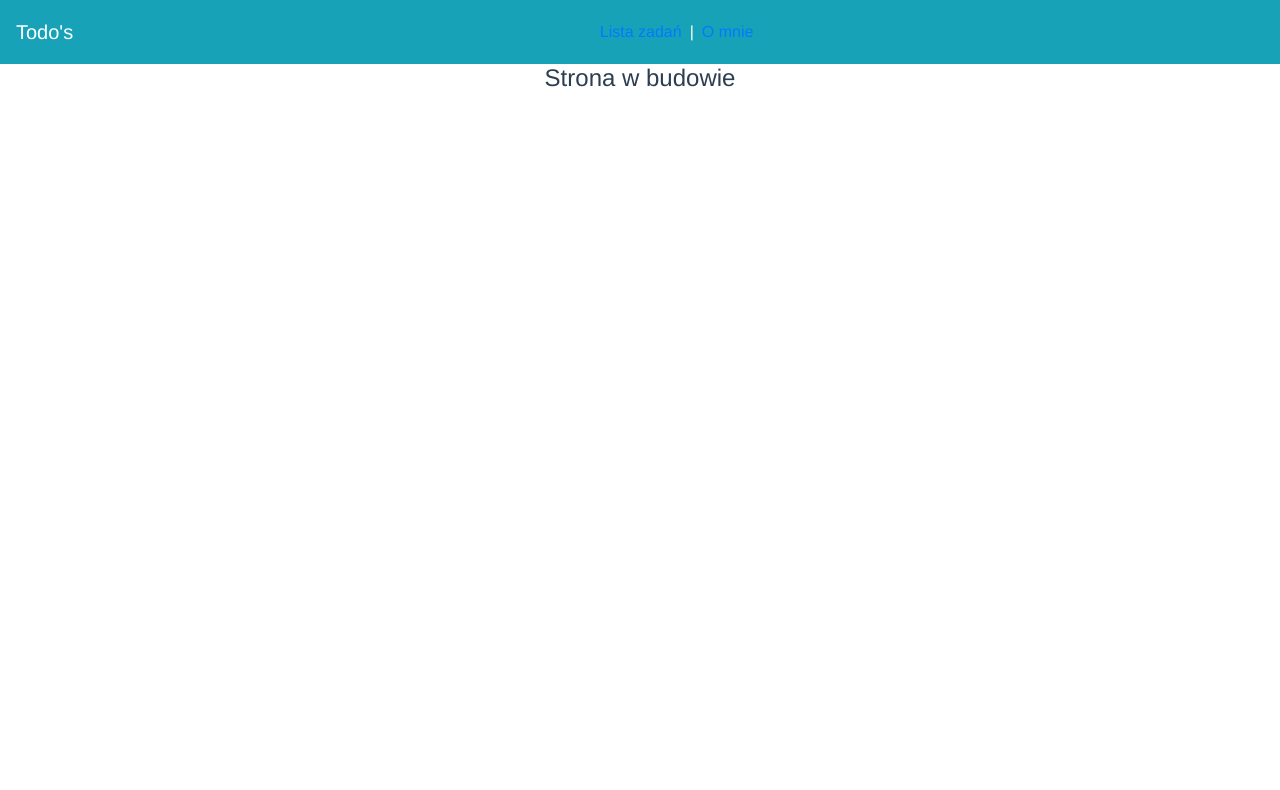
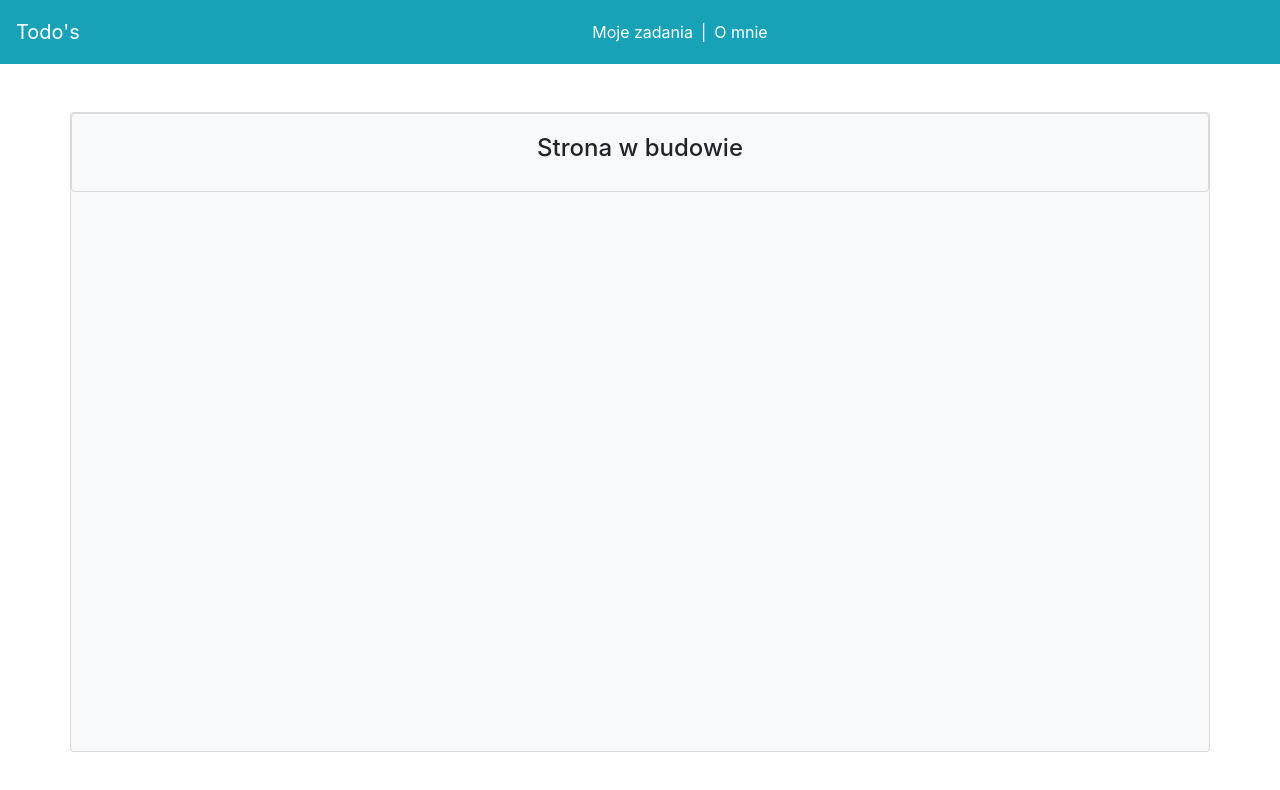
Before and after one commit to WeronikaSTNK/todos-app, a Vue app: page /#/about in a window 1280 px wide. Shown: the top 790 px of the page. Built offline with nearby package versions, Linux system fonts and the light colour scheme.

Commit message:
main view and clean up

```diff
--- a/src/App.vue
+++ b/src/App.vue
@@ -3,7 +3,7 @@
     <b-navbar type="dark" variant="info">
       <b-navbar-brand href="/">Todo's</b-navbar-brand>
       <div class="navbar p-1 w-100 d-flex justify-content-center">
-      <router-link to="/" class="m-2">Lista zadań</router-link> |
+      <router-link to="/" class="m-2">Moje zadania</router-link> |
       <router-link to="/about" class="m-2">O mnie</router-link>
       </div>
     </b-navbar>
@@ -12,17 +12,16 @@
 </template>
 
 <style lang="scss">
-#app {
-  font-family: Avenir, Helvetica, Arial, sans-serif;
-  -webkit-font-smoothing: antialiased;
-  -moz-osx-font-smoothing: grayscale;
-  text-align: center;
-  color: #2c3e50;
+
+.router-links, .router-links-active {
+  text-decoration: none;
+  color: white;
+  &:hover{
+    color: white;
+    text-decoration: none;
+  }
 }
-a{
-  text-decoration: none;
-  color: white
-}
+
 .navbar{
   color: white;
 }
--- a/src/router/index.js
+++ b/src/router/index.js
@@ -7,21 +7,20 @@ Vue.use(VueRouter)
 const routes = [
   {
     path: '/',
-    name: 'Lista zadań',
+    name: 'Moje zadania',
     component: TodosList
   },
   {
     path: '/about',
     name: 'About',
-    // route level code-splitting
-    // this generates a separate chunk (about.[hash].js) for this route
-    // which is lazy-loaded when the route is visited.
-    component: () => import(/* webpackChunkName: "about" */ '../views/About.vue')
+    component: () => import('../views/About.vue')
   }
 ]
 
 const router = new VueRouter({
-  routes
+  routes,
+  linkExactActiveClass: "router-links",
+  linkActiveClass: 'router-links-active'
 })
 
 export default router
--- a/src/views/About.vue
+++ b/src/views/About.vue
@@ -1,5 +1,7 @@
 <template>
-  <div class="about">
-    <h4>Strona w budowie</h4>
-</div>
+<b-container class="container bg-light card mt-5">
+  <b-card class="row bg-light">
+    <h4 class="w-100 text-center">Strona w budowie</h4>
+  </b-card>
+</b-container>
 </template>
--- a/src/views/TodosList.vue
+++ b/src/views/TodosList.vue
@@ -1,16 +1,47 @@
 <template>
-<div class="home">
-  <b-card class="bg-light">
-
+<b-container class="container bg-light card mt-5">
+    <b-card v-if="isEmpty" class="row bg-light pt-1 rounded-0">
+      <div class="row d-flex justify-content-around">
+            <span class="badge badge-secondary p-2 mb-3">Twoja lista zadań jest pusta</span>
+        </div>
   </b-card>
+  <b-card v-else class="row bg-light rounded-0">
+    <!-- TODO: add counting-->
+      <div class="row d-flex justify-content-around">
+            <span class="badge badge-info p-2 ">Wszystkie zadania: </span>
+            <span class="badge badge-success p-2 ">Zakończone: </span>
+            <span class="badge badge-warning p-2 "> W trakcie: </span>
+        </div>
+  </b-card>
+  <div class="mt-3">
+   <Input />
+   <!-- <List /> -->
 </div>
+  <!-- <Tasks v-if="!isEmpty" />     -->
+</b-container>
 </template>
 
 <script>
-
+  import {mapGetters} from 'vuex'
+  import Input from '../components/Input'
 export default {
-  name: 'Lista zadań',
+  name: '',
   components: {
+    Input
+  },
+computed: {
+    ...mapGetters({
+        'tasks': 'getTasks',
+      }),
+    isEmpty() {
+        return this.tasks.length === 0;
+      },
+  },
   }
+</script>
+<style lang="scss">
+.container{
+  height: 80vh;
+  width: auto;
 }
-</script>
+</style>
```
